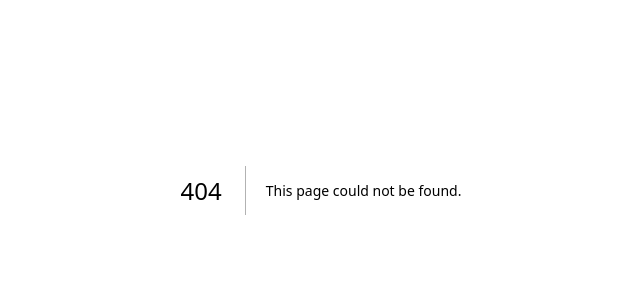
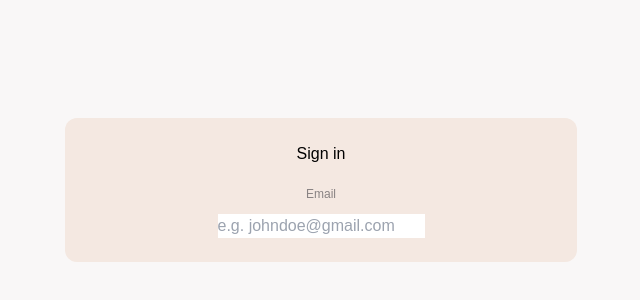
Before and after one commit to cenpnt/Todo-List, a Next.js app in the folder todo-front/: page /signin in a window 1280 px wide. Before the commit this address had no page. Shown: the part 210-510 px from the top of the page, without its empty margins (319-959 px from the left). Built offline with nearby package versions, Linux system fonts and the light colour scheme.

Commit message:
add signin page

```diff
--- /dev/null
+++ b/todo-front/src/app/signin/page.tsx
@@ -0,0 +1,14 @@
+import SignInForm from "../ui/signin/signinform";
+
+
+export default function SignIn() {
+    return (
+        <main className="flex items-center justify-center h-screen bg-custom-lightcream">
+                <div className="bg-custom-cream text-black text-center p-6 w-full max-w-lg rounded-xl">
+                    Sign in
+                    <SignInForm/>
+                </div>
+        </main>
+
+    );
+}
--- /dev/null
+++ b/todo-front/src/app/ui/signin/signinForm.tsx
@@ -0,0 +1,27 @@
+
+export default function SignInForm() {
+    return (
+        <form action="">
+            <div className="flex-1 rounded-lg">
+                <div>
+                    <label
+                        className="mb-3 mt-5 block text-xs font-medium text-custom-grey"
+                        htmlFor="email"
+                    >
+                        Email
+                    </label>
+                    <input
+                        className=""
+                        id="email"
+                        name="email"
+                        type="email"
+                        placeholder="e.g. johndoe@gmail.com"
+                        required
+                    >
+
+                    </input>
+                </div>
+            </div>
+        </form>
+    )
+}
--- a/todo-front/tailwind.config.ts
+++ b/todo-front/tailwind.config.ts
@@ -15,6 +15,8 @@ export default {
           peach: "#f2bfa1",
           cream: "#f4e8e1",
           orange: "#e1601b",
+          lightcream: "#f9f7f7",
+          grey: "#898383"
         }
       },
     },
```
